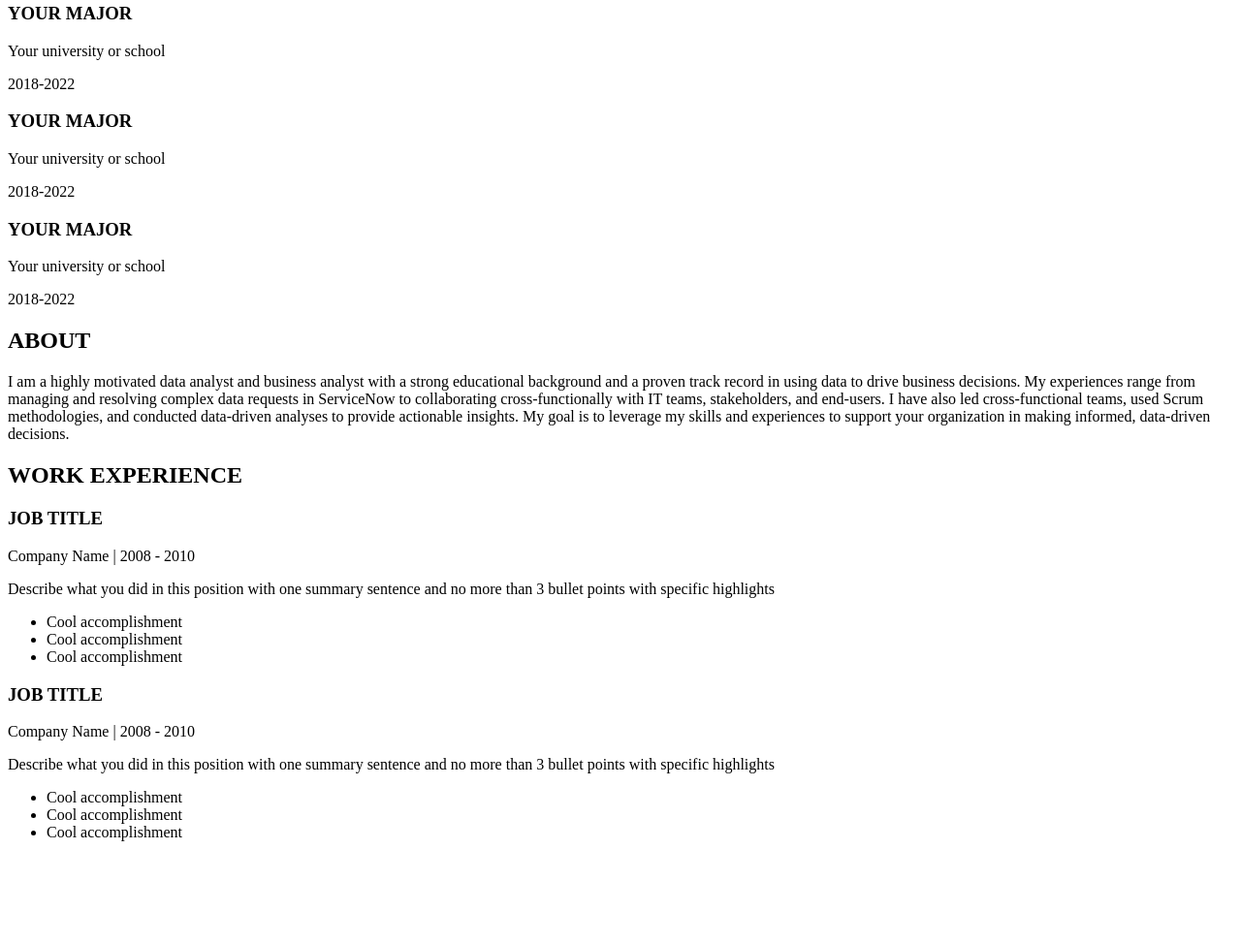
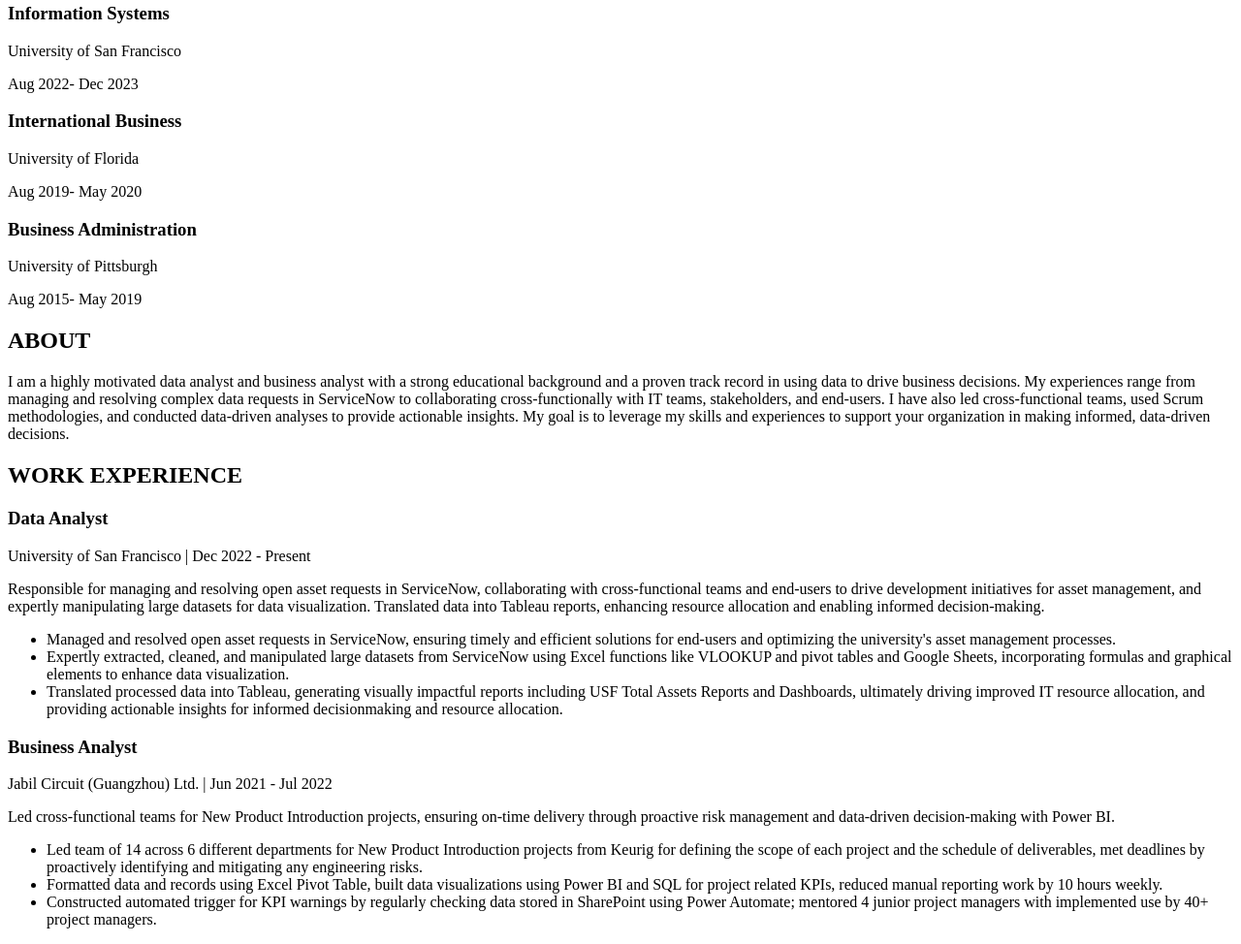
Before and after one commit to verinaqi/Resume, a plain HTML site: page index.html in a window 1280 px wide. Shown: the part 442-1416 px from the top of the page at 97% size. Before the commit the page ends 1326 px from the top, so only its background shows below. Drawn offline with Linux system fonts and the light colour scheme.

Commit message:
Contents change

```diff
--- a/index.html
+++ b/index.html
@@ -18,15 +18,15 @@
 					<h2>CONTACT</h2>
                     <p>
                         <i class="fa fa-envelope" aria-hidden="true"></i>
-                        <a href="mailto:your-email@example.com">zhiyunqi1226@163.com</a>
+                        <a href="mailto:zhiyunqi1226@163.com">zhiyunqi1226@163.com</a>
                     </p>
                     <p>
                         <i class="fab fa-github" aria-hidden="true"></i>
-                        <a href="github.com/gh-username">gh-username</a>
+                        <a href="https://verinaqi.github.io/Resume/">gh-verinaqi</a>
                     </p>
                     <p>
                         <i class="fab fa-linkedin" aria-hidden="true"></i>
-                        <a href="linkedin.com/linkedin-username">linkedin-username</a>
+                        <a href="https://www.linkedin.com/in/verina-qi/">linkedin-Zhiyun (Verina) Qi</a>
                     </p>
 
 				</section>
@@ -39,26 +39,26 @@
 				</section>
 				<section>
 					<h2>EDUCATION</h2>
-					<h3>YOUR MAJOR</h3>
+		<h3>Information Systems</h3>
 	    <p>
-		Your university or school
+		    University of San Francisco
 	    </p>
 	    <p>
-		2018-2022
+		    Aug 2022- Dec 2023
 	    </p>
-    <h3>YOUR MAJOR</h3>
+    <h3>International Business</h3>
 	    <p>
-		Your university or school
+		        University of Florida
 	    </p>
 	    <p>
-		2018-2022
+		        Aug 2019- May 2020
 	    </p>
-    <h3>YOUR MAJOR</h3>
+    <h3>Business Administration</h3>
 	    <p>
-		Your university or school
+		        University of Pittsburgh
 	    </p>
 	    <p>
-		2018-2022
+		        Aug 2015- May 2019
 	    </p>
 				</section>
 			</article>
@@ -69,28 +69,34 @@
 				</section>
 				<section>
 					<h2>WORK EXPERIENCE</h2>
-					<h3>JOB TITLE</h3>
+					<h3>Data Analyst</h3>
 <p>
-		Company Name | 2008 - 2010
+		University of San Francisco | Dec 2022 - Present
 </p>
 <p>
-		Describe what you did in this position with one summary sentence and no more than 3 bullet points with specific highlights
+    Responsible for managing and resolving open asset requests in ServiceNow, collaborating with cross-functional teams and end-users to drive development initiatives for asset management, and expertly manipulating large datasets for data visualization. Translated data into Tableau reports, enhancing resource allocation and enabling informed decision-making.
 </p>
 <ul>
-		<li>Cool accomplishment</li>
-		<li>Cool accomplishment</li>
-		<li>Cool accomplishment</li>
-</ul><h3>JOB TITLE</h3>
+		<li>Managed and resolved open asset requests in ServiceNow, ensuring timely and efficient solutions for end-users and
+            optimizing the university's asset management processes.</li>
+		<li>Expertly extracted, cleaned, and manipulated large datasets from ServiceNow using Excel functions like VLOOKUP and
+            pivot tables and Google Sheets, incorporating formulas and graphical elements to enhance data visualization. </li>
+		<li>Translated processed data into Tableau, generating visually impactful reports including USF Total Assets Reports and
+            Dashboards, ultimately driving improved IT resource allocation, and providing actionable insights for informed decisionmaking and resource allocation.</li>
+</ul><h3>Business Analyst</h3>
 <p>
-		Company Name | 2008 - 2010
+    Jabil Circuit (Guangzhou) Ltd. | Jun 2021 - Jul 2022
 </p>
 <p>
-		Describe what you did in this position with one summary sentence and no more than 3 bullet points with specific highlights
+    Led cross-functional teams for New Product Introduction projects, ensuring on-time delivery through proactive risk management and data-driven decision-making with Power BI.
 </p>
 <ul>
-		<li>Cool accomplishment</li>
-		<li>Cool accomplishment</li>
-		<li>Cool accomplishment</li>
+		<li>Led team of 14 across 6 different departments for New Product Introduction projects from Keurig for defining the scope of
+            each project and the schedule of deliverables, met deadlines by proactively identifying and mitigating any engineering risks.</li>
+		<li>Formatted data and records using Excel Pivot Table, built data visualizations using Power BI and SQL for project related
+            KPIs, reduced manual reporting work by 10 hours weekly.</li>
+		<li>Constructed automated trigger for KPI warnings by regularly checking data stored in SharePoint using Power Automate;
+            mentored 4 junior project managers with implemented use by 40+ project managers.</li>
 </ul>
 				</section>
 			</article>
--- a/style.css
+++ b/style.css
@@ -4,26 +4,13 @@
     max-width: 960px;
     margin: auto;
 }
-h1 {
-    font-size: 3em;
-    letter-spacing: .6em;
-    padding-top: 1em;
-    padding-bottom: 1em;
-}
-
-h2 {
-    font-size: 1.5em;
-    padding-bottom: 1em;
-}
-
-h3 {
-    font-size: 1em;
-    padding-bottom: 1em;
-}
 main {
     display: grid;
     grid-template-columns: 40% 60%;
     margin-top: 3em;
+}
+#mainLeft {
+    border-right: 1px solid lightgray;
 }
 header {
     text-align: center;
@@ -52,6 +39,3 @@
     font-weight: 100;
     margin-bottom: 0;
 }
-    #mainLeft {
-        border-right: 1px solid lightgray;
-    }
```
Lines whose indentation alone changed are shown as unchanged.
